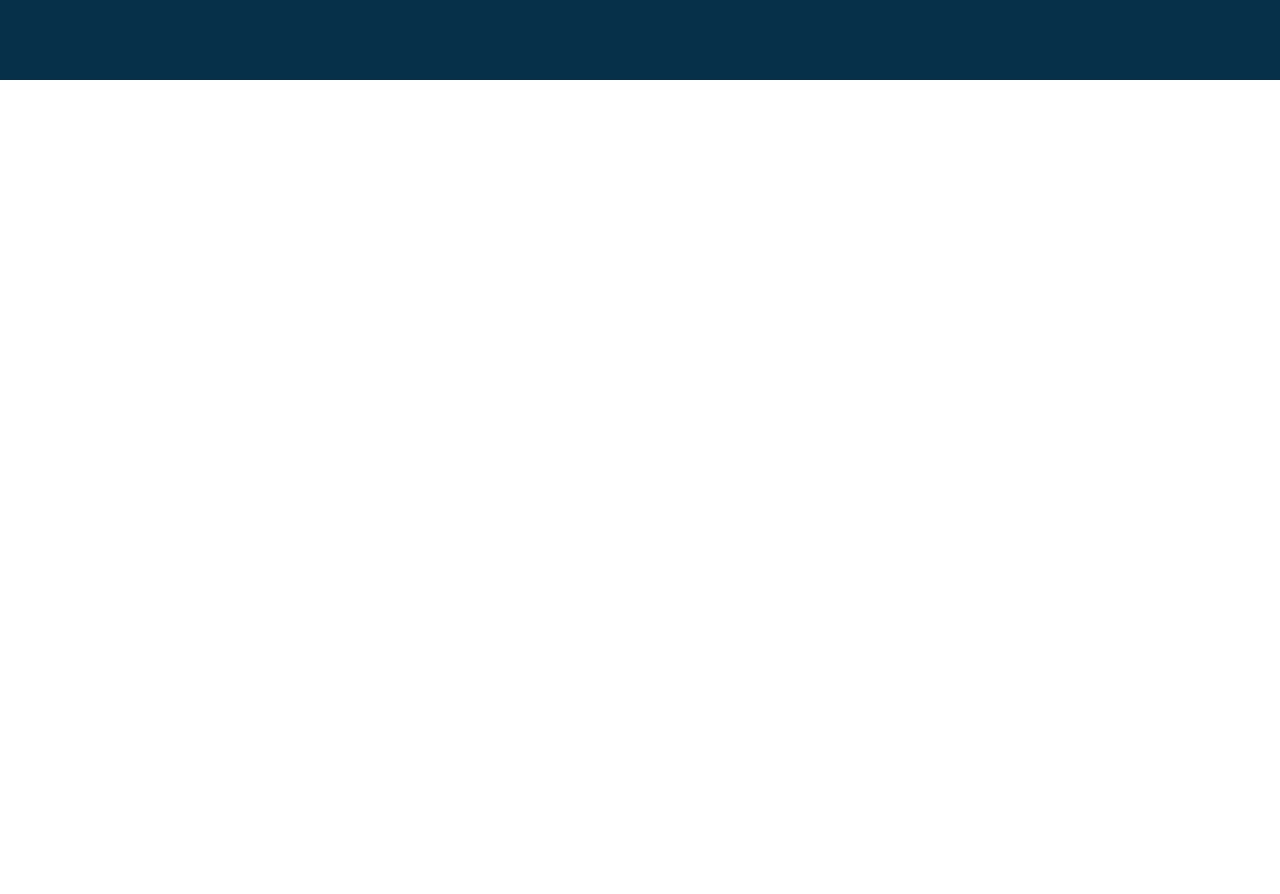
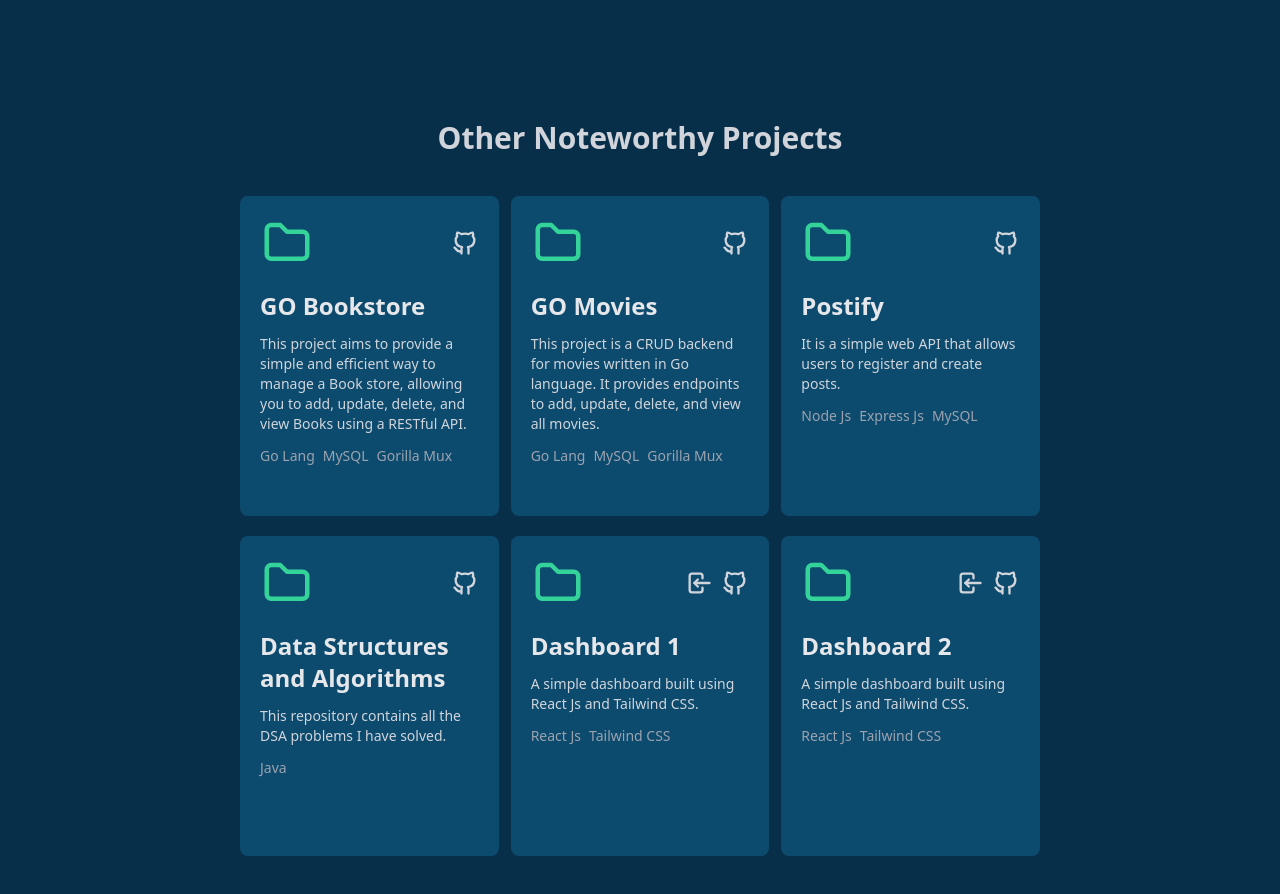
Before and after one commit to IbrahimGhasia/Ibrahim-Ghasia-Portfolio, a React (Vite) app: page /project in a window 1280 px wide. Shown: the part 1500-2394 px from the top of the page. Before the commit the page ends 1580 px from the top, so only its background shows below. Built offline with nearby package versions, Linux system fonts and the light colour scheme.

Commit message:
Added other projects

```diff
--- a/src/components/Header.jsx
+++ b/src/components/Header.jsx
@@ -165,7 +165,7 @@ export default function Header() {
 						href="mailto:ibrahim.ghasia@gmail.com"
 						rel="noreferrer"
 						target="_blank"
-						className="rotate-90 text-lg text-gray-300 hover:text-emerald-400 duration-300 mb-20 cursor-pointer"
+						className="rotate-90 text-lg text-gray-300 hover:text-emerald-400 duration-300 mb-20 cursor-pointer hover:translate-y-2"
 					>
 						ibrahim.ghasia@gmail.com
 					</a>
--- /dev/null
+++ b/src/components/OtherProjectCard.jsx
@@ -0,0 +1,50 @@
+/* eslint-disable react/prop-types */
+import { IconBrandGithub, IconFolder, IconLogin } from "@tabler/icons-react";
+
+export default function OtherProjectCard({ project }) {
+	return (
+		<div className="bg-sky-900 hover:translate-y-2 duration-300 p-5 rounded-lg h-72 md:h-80">
+			<div className="flex justify-between items-center">
+				<IconFolder className="text-emerald-400" size={54} />
+				<div className="flex gap-2">
+					{project.demo && (
+						<a href={project.demo} target="_blank" rel="noreferrer">
+							<IconLogin
+								className="text-gray-300 hover:text-emerald-400 hover:translate-y-1 duration-300 cursor-pointer"
+								size={28}
+							/>
+						</a>
+					)}
+					{project.github && (
+						<a
+							href={project.github}
+							target="_blank"
+							rel="noreferrer"
+						>
+							<IconBrandGithub
+								className="text-gray-300 hover:text-emerald-400 hover:translate-y-1 duration-300 cursor-pointer"
+								size={28}
+							/>
+						</a>
+					)}
+				</div>
+			</div>
+
+			<h3 className="text-gray-200 font-semibold text-lg md:text-2xl mt-3 md:mt-5 hover:text-emerald-400 duration-300 cursor-pointer">
+				{project.title}
+			</h3>
+
+			<p className="text-gray-300 text-xs md:text-sm mt-3">
+				{project.description}
+			</p>
+
+			<div className="flex flex-wrap gap-2 mt-3">
+				{project.technologies.map((technology, index) => (
+					<p key={index} className="text-gray-400 text-sm">
+						{technology}
+					</p>
+				))}
+			</div>
+		</div>
+	);
+}
--- a/src/components/Page/Project.jsx
+++ b/src/components/Page/Project.jsx
@@ -1,3 +1,4 @@
+import OtherProjectCard from "../OtherProjectCard";
 import PageTransition from "../PageTransition";
 import ProjectCard from "../ProjectCard";
 
@@ -53,6 +54,57 @@ const projects = [
 	},
 ];
 
+const otherProjects = [
+	{
+		title: "GO Bookstore",
+		description:
+			"This project aims to provide a simple and efficient way to manage a Book store, allowing you to add, update, delete, and view Books using a RESTful API.",
+		technologies: ["Go Lang", "MySQL", "Gorilla Mux"],
+		github: "https://github.com/IbrahimGhasia/GO-Bookstore",
+		demo: "",
+	},
+	{
+		title: "GO Movies",
+		description:
+			"This project is a CRUD backend for movies written in Go language. It provides endpoints to add, update, delete, and view all movies.",
+		technologies: ["Go Lang", "MySQL", "Gorilla Mux"],
+		github: "https://github.com/IbrahimGhasia/Go-Movies",
+		demo: "",
+	},
+	{
+		title: "Postify",
+		description:
+			"It is a simple web API that allows users to register and create posts.",
+		technologies: ["Node Js", "Express Js", "MySQL"],
+		github: "https://github.com/IbrahimGhasia/Postify-Web3Knights-Assignment",
+		demo: "",
+	},
+	{
+		title: "Data Structures and Algorithms",
+		description:
+			"This repository contains all the DSA problems I have solved.",
+		technologies: ["Java"],
+		github: "https://github.com/IbrahimGhasia/DSA",
+		demo: "",
+	},
+	{
+		title: "Dashboard 1",
+		description:
+			"A simple dashboard built using React Js and Tailwind CSS.",
+		technologies: ["React Js", "Tailwind CSS"],
+		github: "https://github.com/IbrahimGhasia/Web3Knights-Dashboard",
+		demo: "https://web3-knights-dashboard.vercel.app/",
+	},
+	{
+		title: "Dashboard 2",
+		description:
+			"A simple dashboard built using React Js and Tailwind CSS.",
+		technologies: ["React Js", "Tailwind CSS"],
+		github: "https://github.com/IbrahimGhasia/Web3Knights-Dashboard-2",
+		demo: "https://web3-knights-dashboard-2.vercel.app/",
+	},
+];
+
 export default function Project() {
 	return (
 		<PageTransition>
@@ -69,6 +121,17 @@ export default function Project() {
 						<ProjectCard key={index} project={project} />
 					))}
 				</div>
+
+				<div className="md:mt-20 md:mx-20">
+					<h1 className="text-gray-300 text-center text-2xl md:text-3xl font-semibold mb-10">
+						Other Noteworthy Projects
+					</h1>
+					<div className="grid md:grid-cols-3 gap-x-3 gap-y-5">
+						{otherProjects.map((project, index) => (
+							<OtherProjectCard key={index} project={project} />
+						))}
+					</div>
+				</div>
 			</div>
 		</PageTransition>
 	);
```
